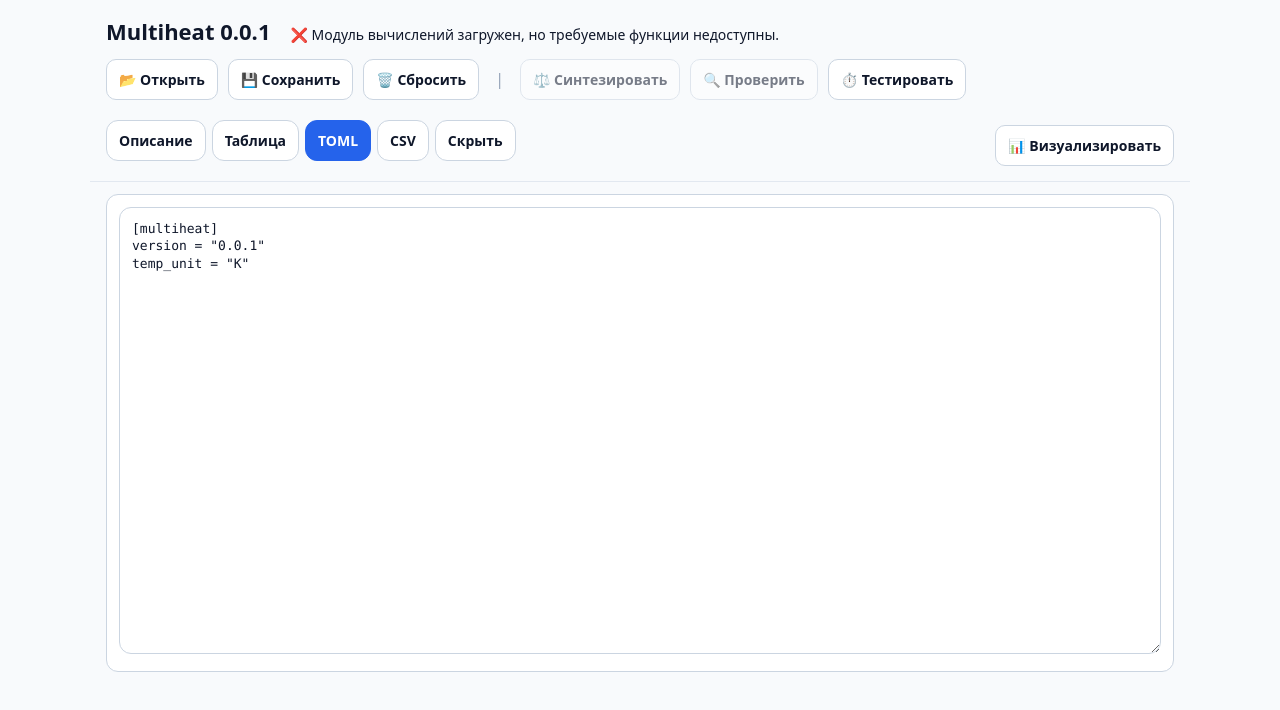
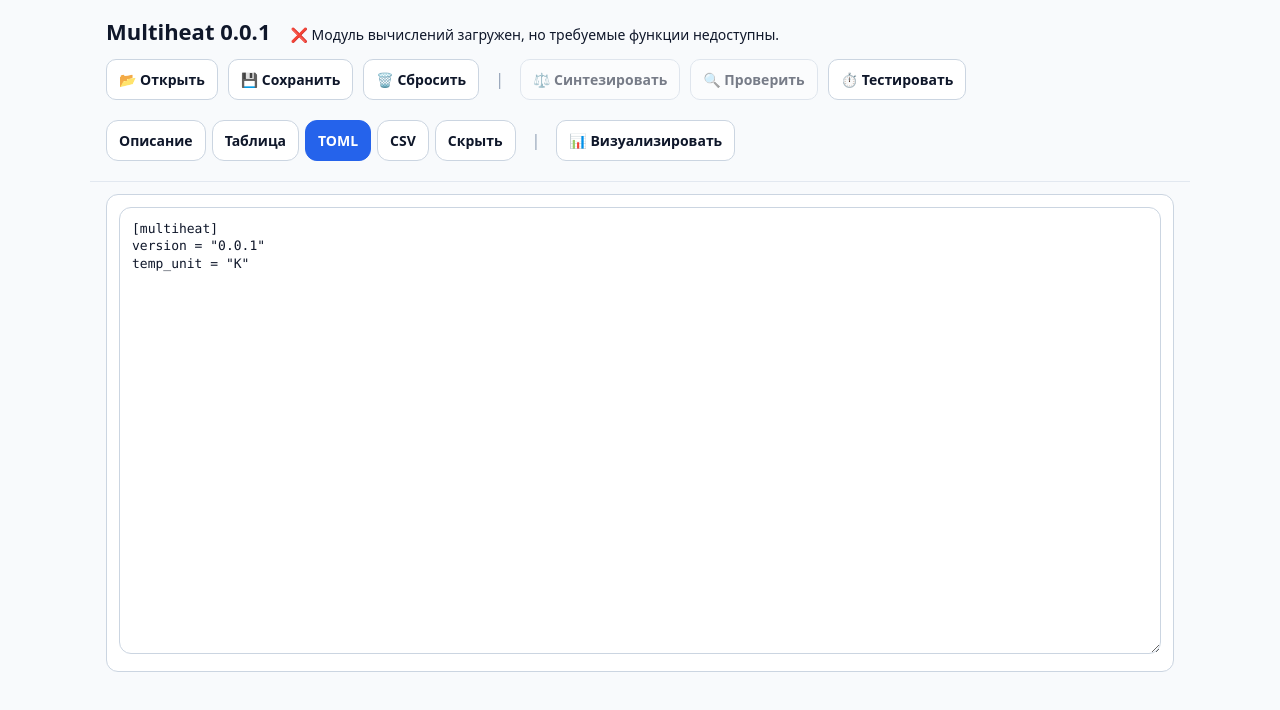
Before and after one commit to ashpool37/multiheat, a website built with Vite: page www/index.html in a window 1280 px wide. Built offline with nearby package versions, Linux system fonts and the light colour scheme.

Commit message:
feat: поменять положение кнопки визуализации

```diff
--- a/www/index.html
+++ b/www/index.html
@@ -220,7 +220,8 @@
                             </button>
                         </div>
 
-                        <div class="mh-tabsRight">
+                        <span class="mh-actionSep" aria-hidden="true">|</span>
+
                         <button
                             id="btnVisualize"
                             type="button"
@@ -229,7 +230,6 @@
                         >
                             📊 Визуализировать
                         </button>
-                        </div>
                     </div>
                 </section>
             </div>
--- a/www/src/style.css
+++ b/www/src/style.css
@@ -197,25 +197,16 @@ button.secondary:hover {
     flex-wrap: wrap;
     align-items: center;
     gap: 6px;
-    margin: 0 0 10px;
+    margin: 0;
 }
 
-/* Строка вкладок с правой зоной для кнопки "Визуализировать" */
+/* Строка вкладок с кнопкой "Визуализировать" рядом с вкладками */
 .mh-tabsRow {
     display: flex;
     align-items: center;
     gap: 10px;
     flex-wrap: wrap;
-}
-
-.mh-tabsRight {
-    margin-left: auto;
-    display: flex;
-    align-items: center;
-}
-
-.mh-tabsRight #btnVisualize {
-    margin-left: 0;
+    margin: 0 0 10px;
 }
 
 .tab {
```
Lines whose indentation alone changed are shown as unchanged.
